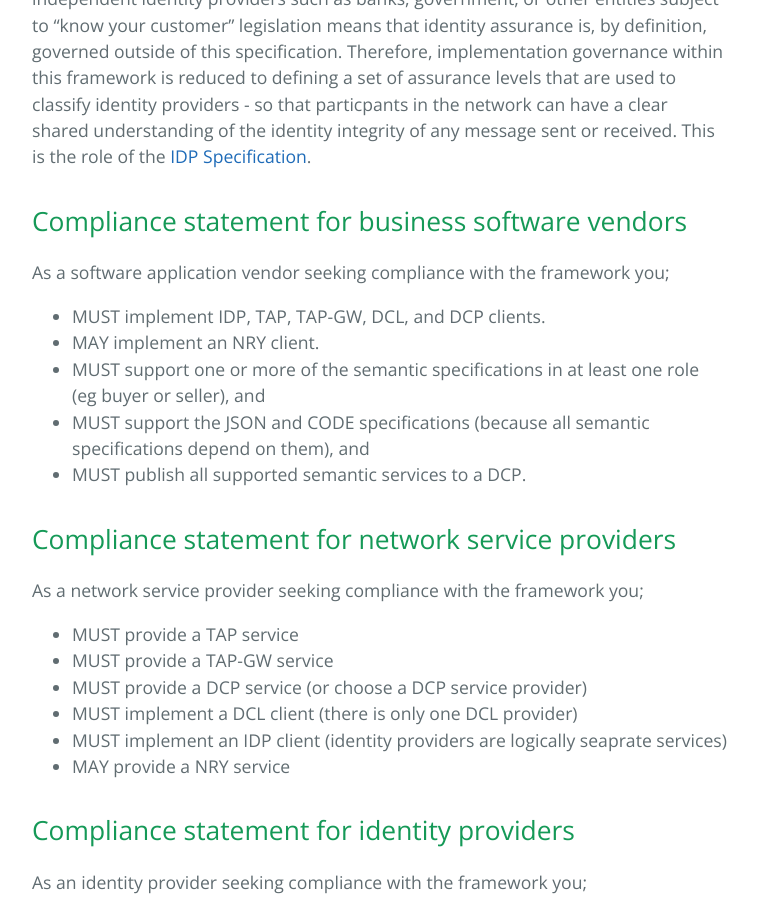
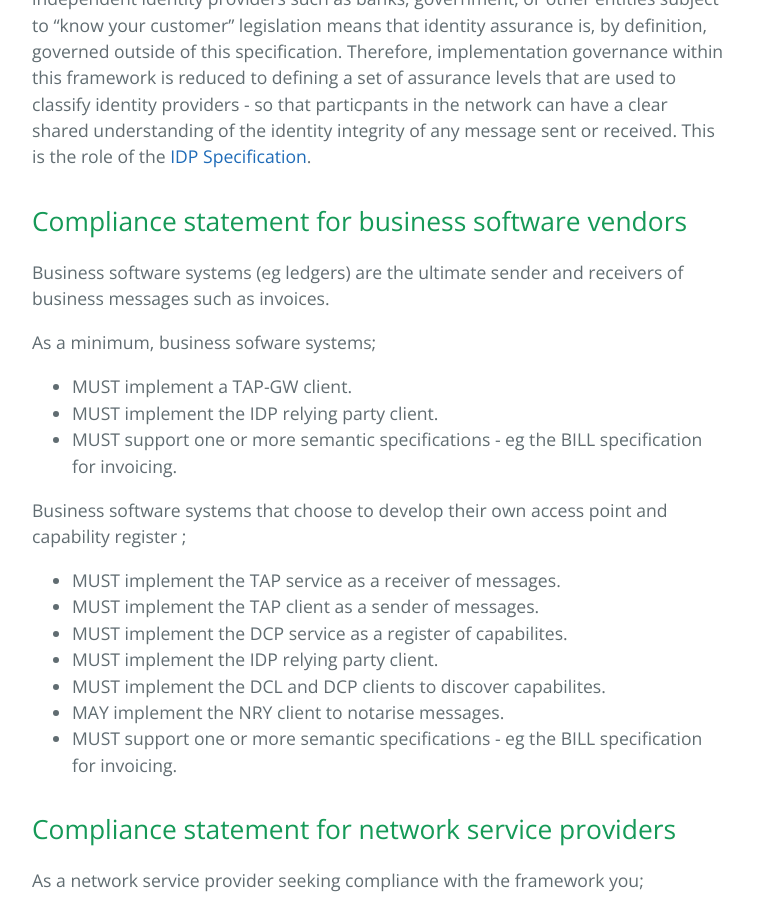
Before and after one commit to ausdigital/ausdigital.github.io, a Jekyll site: the page built from pages/governance-model.md, in a window 1280 px wide and 900 px high, scrolled down 1257 px. Shown: the whole window, without its empty margins (328-1086 px from the left). Built offline with Jekyll 4.4.1, drawn with Linux system fonts in a browser that asks for light colours.

Commit message:
update to reflect simple implementation compliance

```diff
--- a/pages/governance-model.md
+++ b/pages/governance-model.md
@@ -29,13 +29,23 @@ The secure-by-design nature of the framework eliminates the need for implementat
 
 ## Compliance statement for business software vendors
 
-As a software application vendor seeking compliance with the framework you;
+Business software systems (eg ledgers) are the ultimate sender and receivers of business messages such as invoices.
 
- * MUST implement IDP, TAP, TAP-GW, DCL, and DCP clients.
- * MAY implement an NRY client.
- * MUST support one or more of the semantic specifications in at least one role (eg buyer or seller), and
- * MUST support the JSON and CODE specifications (because all semantic specifications depend on them), and
- * MUST publish all supported semantic services to a DCP.
+As a minimum, business sofware systems;
+
+ * MUST implement a TAP-GW client.
+ * MUST implement the IDP relying party client.
+ * MUST support one or more semantic specifications - eg the BILL specification for invoicing.
+
+Business software systems that choose to develop their own access point and capability register ;
+
+ * MUST implement the TAP service as a receiver of messages.
+ * MUST implement the TAP client as a sender of messages.
+ * MUST implement the DCP service as a register of capabilites.
+ * MUST implement the IDP relying party client.
+ * MUST implement the DCL and DCP clients to discover capabilites.
+ * MAY implement the NRY client to notarise messages.
+ * MUST support one or more semantic specifications - eg the BILL specification for invoicing.
 
 ## Compliance statement for network service providers
 
```
